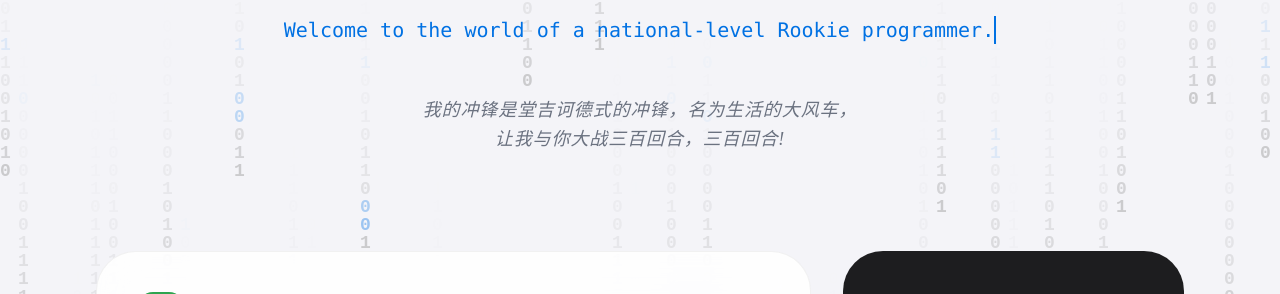
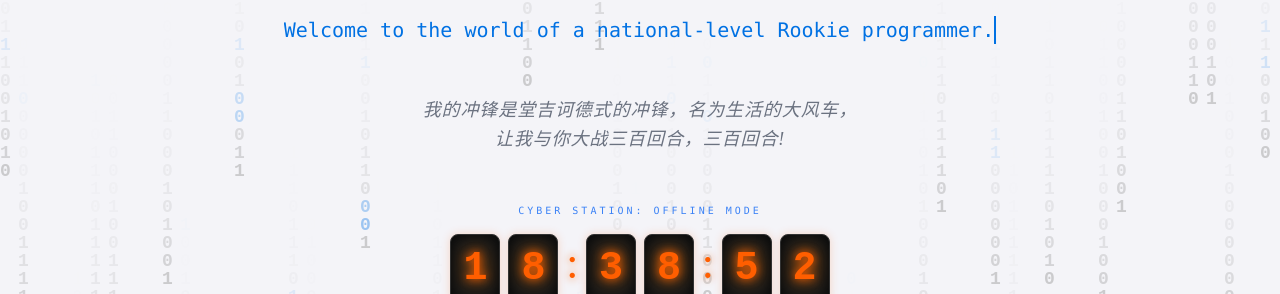
Before and after one commit to Each9084/eachStaticWeb, a plain HTML site: page index.html in a window 1280 px wide. Shown: the part 328-622 px from the top of the page. Drawn offline with nearby package versions, Linux system fonts and the light colour scheme; no server answers; a web font is replaced by a local one.

Commit message:
add localization and timezone function

```diff
--- a/index.html
+++ b/index.html
@@ -157,6 +157,46 @@
             background: linear-gradient(135deg, rgba(255, 255, 255, 0.05) 0%, rgba(255, 255, 255, 0) 100%);
             border: 1px solid rgba(255, 255, 255, 0.05);
         }
+
+        /* 辉光管基础样式 */
+        .nixie-tube {
+            background: #1a1a1a;
+            color: #ff5e00;
+            font-family: 'Courier New', Courier, monospace;
+            font-size: 2.5rem;
+            font-weight: bold;
+            padding: 4px 12px;
+            border-radius: 8px;
+            border: 1px solid #333;
+            text-shadow: 0 0 10px #ff5e00, 0 0 20px #ff8000;
+            box-shadow: inset 0 0 15px rgba(0, 0, 0, 0.8), 0 0 10px rgba(255, 94, 0, 0.2);
+            position: relative;
+            overflow: hidden;
+        }
+
+        .nixie-sep {
+            font-size: 2.5rem;
+            color: #ff5e00;
+            text-shadow: 0 0 10px #ff5e00;
+            animation: pulse 1s infinite;
+        }
+
+        @keyframes pulse {
+
+            0%,
+            100% {
+                opacity: 1;
+            }
+
+            50% {
+                opacity: 0.3;
+            }
+        }
+
+        .dark-mode .nixie-tube {
+            background: #000;
+            border-color: #222;
+        }
     </style>
 </head>
 
@@ -181,6 +221,22 @@
                 <p class="text-gray-500 dark:text-gray-400 italic text-lg md:text-x2l leading-relaxed"
                     style="font-family: 'Cormorant Garamond', serif; letter-spacing: 0.05em;">我的冲锋是堂吉诃德式的冲锋，名为生活的大风车，<br
                         class="hidden md:block">让我与你大战三百回合，三百回合!</p>
+            </div>
+
+            <div class="mt-12 flex flex-col items-center animate-card" style="animation-delay: 1.2s;">
+                <div id="user-location" class="text-[10px] font-mono tracking-[0.3em] text-blue-500 mb-4 uppercase">
+                    Locating Cyber Station...
+                </div>
+                <div class="nixie-display flex space-x-2">
+                    <div class="nixie-tube" id="hour-tens">0</div>
+                    <div class="nixie-tube" id="hour-ones">0</div>
+                    <div class="nixie-sep">:</div>
+                    <div class="nixie-tube" id="min-tens">0</div>
+                    <div class="nixie-tube" id="min-ones">0</div>
+                    <div class="nixie-sep">:</div>
+                    <div class="nixie-tube" id="sec-tens">0</div>
+                    <div class="nixie-tube" id="sec-ones">0</div>
+                </div>
             </div>
         </div>
     </header>
@@ -243,6 +299,41 @@
         const ghGrid = document.getElementById('gh-grid');
         for (let i = 0; i < 210; i++) { const box = document.createElement('div'); box.style.width = '12px'; box.style.height = '12px'; box.style.borderRadius = '2px'; const level = Math.random(); box.style.backgroundColor = level > 0.8 ? '#216e39' : (level > 0.5 ? '#40c463' : '#ebedf0'); ghGrid.appendChild(box); }
         window.onresize = () => { width = canvas.width = window.innerWidth; height = canvas.height = window.innerHeight; };
+
+        // 1. 获取并更新实时时间
+        function updateNixieTime() {
+            const now = new Date();
+            const h = String(now.getHours()).padStart(2, '0');
+            const m = String(now.getMinutes()).padStart(2, '0');
+            const s = String(now.getSeconds()).padStart(2, '0');
+
+            document.getElementById('hour-tens').innerText = h[0];
+            document.getElementById('hour-ones').innerText = h[1];
+            document.getElementById('min-tens').innerText = m[0];
+            document.getElementById('min-ones').innerText = m[1];
+            document.getElementById('sec-tens').innerText = s[0];
+            document.getElementById('sec-ones').innerText = s[1];
+        }
+        setInterval(updateNixieTime, 1000);
+        updateNixieTime();
+
+        // 2. 获取用户所在区域 (通过 IP 定位或浏览器 API)
+        async function fetchUserLocation() {
+            const locElement = document.getElementById('user-location');
+            try {
+                // 使用公开免费 API 获取地理位置信息
+                const response = await fetch('https://ipapi.co/json/');
+                const data = await response.json();
+                if (data.city && data.country_name) {
+                    locElement.innerText = `Cyber Station: ${data.city}, ${data.country_code} // Node Active`;
+                } else {
+                    locElement.innerText = "Cyber Station: Unknown Sector";
+                }
+            } catch (error) {
+                locElement.innerText = "Cyber Station: Offline Mode";
+            }
+        }
+        fetchUserLocation();
     </script>
 </body>
 
```
